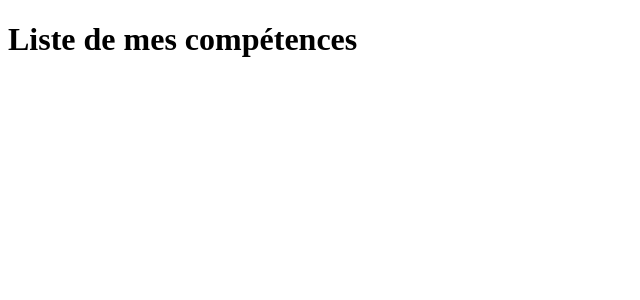
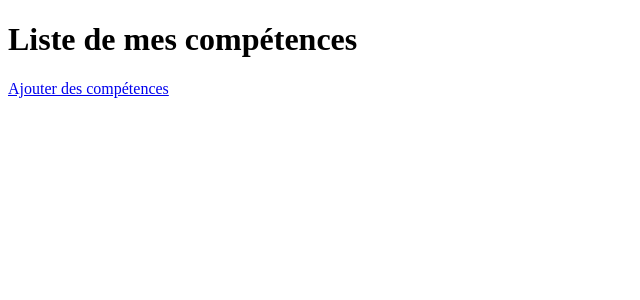
Before and after one commit to AmandineGrardLaurent/python_eval_echange_de_competences, a Django app: template echange_de_competences/skills/templates/skills/my-skills.html in a window 1280 px wide. Shown: the part 29-329 px from the top of the page, without its empty margins (0-640 px from the left). Run offline with Django 5.2, Linux system fonts and the light colour scheme; the template is opened without the code that fills it: values that come from a table or form of the project are taken from there, others are empty; a user stored in the database is signed in; tables that the repository leaves empty hold one stand-in row (values such as "Sample post"); parts of the project's set-up code (start-up, migrations or seed data) failed here and were passed over.

Commit message:
ajout du lien d'accès au formulaire de compétences dans le template my-skills.html

```diff
--- a/echange_de_competences/skills/templates/skills/my-skills.html
+++ b/echange_de_competences/skills/templates/skills/my-skills.html
@@ -12,4 +12,6 @@
     {% else %}
         <p>Aucune compétence enregistrée.</p>
     {% endif %}
+
+    <a href="{% url 'skills:add-my-skills' %}" >Ajouter des compétences</a>
 {% endblock %}
```
